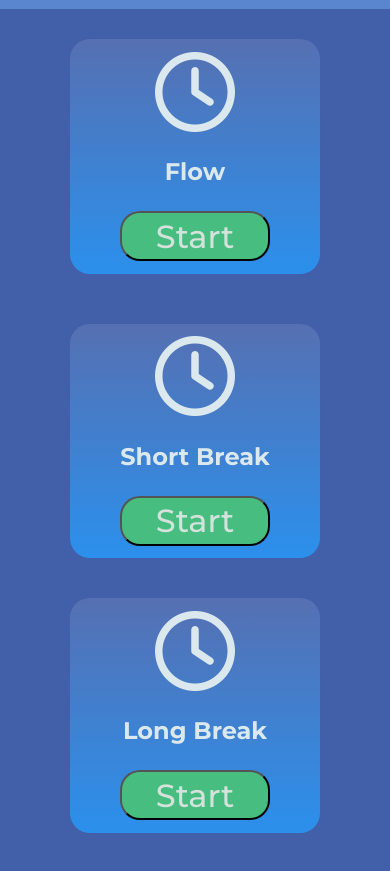
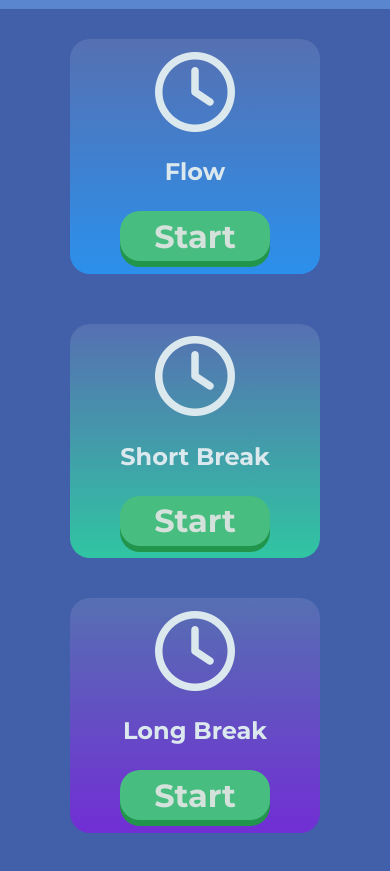
Before and after one commit to johnkismet/Kenzie-Flow, a plain HTML site: page index.html in a window 390 px wide. Shown: the part 111-982 px from the top of the page. Drawn offline with Linux system fonts and the light colour scheme.

Commit message:
added different colors for each timer

```diff
--- a/index.html
+++ b/index.html
@@ -9,10 +9,10 @@
       <script src="https://kit.fontawesome.com/a765cfff15.js" crossorigin="anonymous"></script>
    </head>
 
-   <body>
+   <body id="body">
 
 
-      <nav class="navbar">
+      <nav id="navbar" class="navbar">
          <h1 class="navh1">Kenzie<em>FLOW</em></h1>
          <a href="#about"class="navAbout">Click here to learn more about Kenzie FLOW</a>
       </nav>
--- a/responsive.css
+++ b/responsive.css
@@ -7,6 +7,7 @@
 body {
 	overflow-x: hidden;
 	background: #425fa9;
+	transition: all 2s ease;
 }
 div {
 	display: flex;
@@ -16,8 +17,10 @@ div {
 }
 .navbar {
 	background: #5a86cf;
+
 	width: 100%;
 	height: 120px;
+	transition: all 2s ease;
 }
 .navh1 {
 	color: #dbe9ee;
@@ -70,17 +73,12 @@ div {
 
 	position: relative;
 	top: -50px;
-	transition: all 0.5s ease;
+	transition: all 2s ease;
 }
 .shortBreak {
 	border-radius: 20px;
 	background: rgb(51, 141, 223);
-	background: linear-gradient(
-		0deg,
-		rgba(51, 141, 223, 1) 0%,
-		rgba(43, 144, 236, 1) 0%,
-		rgba(255, 255, 255, 0.10717790534182425) 100%
-	);
+	background: linear-gradient(0deg, rgb(48, 197, 162) 0%, rgba(255, 255, 255, 0.10717790534182425) 100%);
 	width: 350px;
 	height: 80vh;
 	margin: 80px auto;
@@ -91,12 +89,7 @@ div {
 }
 .longBreak {
 	background: rgb(51, 141, 223);
-	background: linear-gradient(
-		0deg,
-		rgba(51, 141, 223, 1) 0%,
-		rgba(43, 144, 236, 1) 0%,
-		rgba(255, 255, 255, 0.10717790534182425) 100%
-	);
+	background: linear-gradient(0deg, rgb(113, 46, 212) 0%, rgba(255, 255, 255, 0.10717790534182425) 100%);
 	border-radius: 20px;
 	width: 350px;
 	height: 80vh;
@@ -124,28 +117,40 @@ h4 {
 	font-size: 1.5rem;
 }
 .pause {
-	color: #402c2c;
+	color: #ffffff;
 	width: 60%;
 	height: 50px;
-	border-radius: 20px;
-	background: #b54242;
 	margin: auto;
 	font-size: 2rem;
 	cursor: pointer;
-	transition: all 0.5s ease;
+	color: rgb(255, 255, 255);
+	font-weight: bold;
+	border-radius: 20px;
+	background: rgb(204, 44, 44);
+	box-shadow: rgb(105, 18, 18) 0px 6px 0px;
+	border-width: initial;
+	border-style: none;
+	border-color: initial;
+	border-image: initial;
+	transition: color 0.5s ease-in-out 0s;
 }
 .start {
 	color: #d4e2db;
 	width: 60%;
 	height: 50px;
-	border-radius: 20px;
-	background: #47bd80;
 	margin: auto;
 	font-size: 2rem;
 	cursor: pointer;
-	-webkit-appearance: none;
-	-moz-appearance: none;
-	transition: all 0.5s ease;
+	color: rgb(255, 255, 255);
+	font-weight: bold;
+	border-radius: 20px;
+	background: rgb(44, 204, 103);
+	box-shadow: rgb(34, 149, 76) 0px 6px 0px;
+	border-width: initial;
+	border-style: none;
+	border-color: initial;
+	border-image: initial;
+	transition: color 0.5s ease-in-out 0s;
 }
 .time {
 	font-size: 2rem;
@@ -259,12 +264,7 @@ footer {
 	.shortBreak {
 		border-radius: 20px;
 		background: rgb(51, 141, 223);
-		background: linear-gradient(
-			0deg,
-			rgba(51, 141, 223, 1) 0%,
-			rgba(43, 144, 236, 1) 0%,
-			rgba(255, 255, 255, 0.10717790534182425) 100%
-		);
+		background: linear-gradient(0deg, rgb(48, 197, 162) 0%, rgba(255, 255, 255, 0.10717790534182425) 100%);
 		width: 550px;
 		height: 40vh;
 		margin: 20px auto;
@@ -274,12 +274,7 @@ footer {
 	}
 	.longBreak {
 		background: rgb(51, 141, 223);
-		background: linear-gradient(
-			0deg,
-			rgba(51, 141, 223, 1) 0%,
-			rgba(43, 144, 236, 1) 0%,
-			rgba(255, 255, 255, 0.10717790534182425) 100%
-		);
+		background: linear-gradient(0deg, rgb(113, 46, 212) 0%, rgba(255, 255, 255, 0.10717790534182425) 100%);
 		border-radius: 20px;
 		width: 550px;
 		height: 40vh;
@@ -439,12 +434,7 @@ footer {
 	.shortBreak {
 		border-radius: 20px;
 		background: rgb(51, 141, 223);
-		background: linear-gradient(
-			0deg,
-			rgba(51, 141, 223, 1) 0%,
-			rgba(43, 144, 236, 1) 0%,
-			rgba(255, 255, 255, 0.10717790534182425) 100%
-		);
+		background: linear-gradient(0deg, rgb(48, 197, 162) 0%, rgba(255, 255, 255, 0.10717790534182425) 100%);
 		width: 450px;
 		height: 40vh;
 		margin: 20px auto;
@@ -454,12 +444,7 @@ footer {
 	}
 	.longBreak {
 		background: rgb(51, 141, 223);
-		background: linear-gradient(
-			0deg,
-			rgba(51, 141, 223, 1) 0%,
-			rgba(43, 144, 236, 1) 0%,
-			rgba(255, 255, 255, 0.10717790534182425) 100%
-		);
+		background: linear-gradient(0deg, rgb(113, 46, 212) 0%, rgba(255, 255, 255, 0.10717790534182425) 100%);
 		border-radius: 20px;
 		width: 450px;
 		height: 40vh;
@@ -620,12 +605,7 @@ footer {
 	.shortBreak {
 		border-radius: 20px;
 		background: rgb(51, 141, 223);
-		background: linear-gradient(
-			0deg,
-			rgba(51, 141, 223, 1) 0%,
-			rgba(43, 144, 236, 1) 0%,
-			rgba(255, 255, 255, 0.10717790534182425) 100%
-		);
+		background: linear-gradient(0deg, rgb(48, 197, 162) 0%, rgba(255, 255, 255, 0.10717790534182425) 100%);
 		width: 250px;
 		height: 50vh;
 		margin: 20px auto;
@@ -635,12 +615,7 @@ footer {
 	}
 	.longBreak {
 		background: rgb(51, 141, 223);
-		background: linear-gradient(
-			0deg,
-			rgba(51, 141, 223, 1) 0%,
-			rgba(43, 144, 236, 1) 0%,
-			rgba(255, 255, 255, 0.10717790534182425) 100%
-		);
+		background: linear-gradient(0deg, rgb(113, 46, 212) 0%, rgba(255, 255, 255, 0.10717790534182425) 100%);
 		border-radius: 20px;
 		width: 250px;
 		height: 50vh;
@@ -721,6 +696,6 @@ footer {
 		text-align: center;
 	}
 	#goBack {
-		font-size: 1rem;
+		font-size: 1.5rem;
 	}
 }
--- a/script.js
+++ b/script.js
@@ -172,10 +172,13 @@ function shortStart() {
 		startTimer();
 		hasPlayed = true;
 	}
+	document.getElementById('body').style.background = 'rgb(48, 197, 162)';
+	document.getElementById('navbar').style.background = 'rgb(48, 197, 162)';
+	document.getElementById('shortBox').style.background = 'rgb(80, 192, 130)';
 	document.getElementById('stimerDiv').style.display = '';
 	document.getElementById('shortTimer').style.display = '';
 	// Style handling
-	document.getElementById('shortBox').style.background = '#4a75ee';
+
 	document.getElementById('shortPauseBtn').style.display = '';
 	document.getElementById('shortStartBtn').style.display = 'none';
 	document.getElementById('flowBox').style.display = 'none';
@@ -243,7 +246,9 @@ function longStart() {
 	}
 
 	// Style handling
-	document.getElementById('longBox').style.background = '#4a75ee';
+	document.getElementById('body').style.background = 'rgb(113, 46, 212)';
+	document.getElementById('navbar').style.background = 'rgb(113, 46, 212)';
+	document.getElementById('longBox').style.background = 'rgb(109, 67, 172)';
 	document.getElementById('longPauseBtn').style.display = '';
 	document.getElementById('longStartBtn').style.display = 'none';
 	document.getElementById('flowBox').style.display = 'none';
```
Also changed, not shown: notes.txt.
